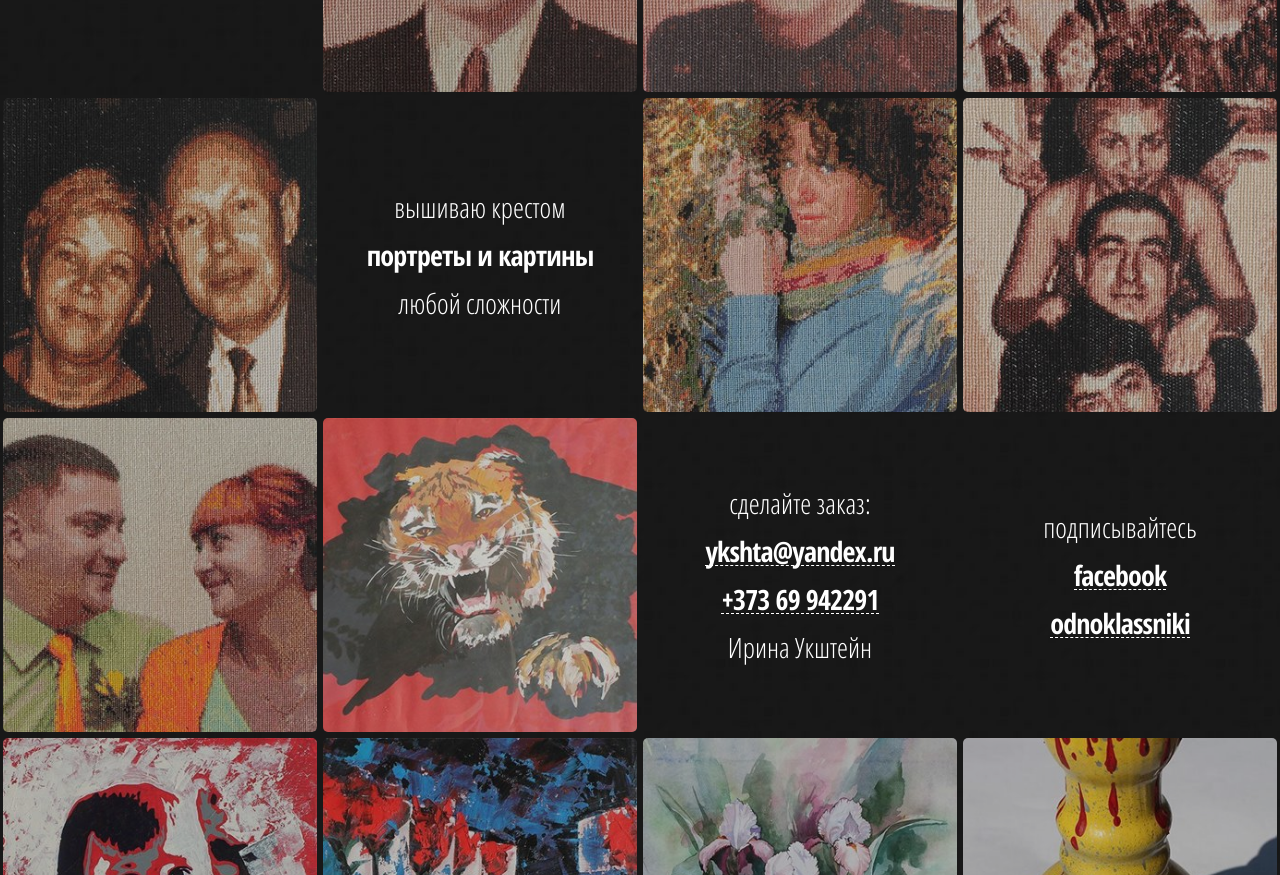
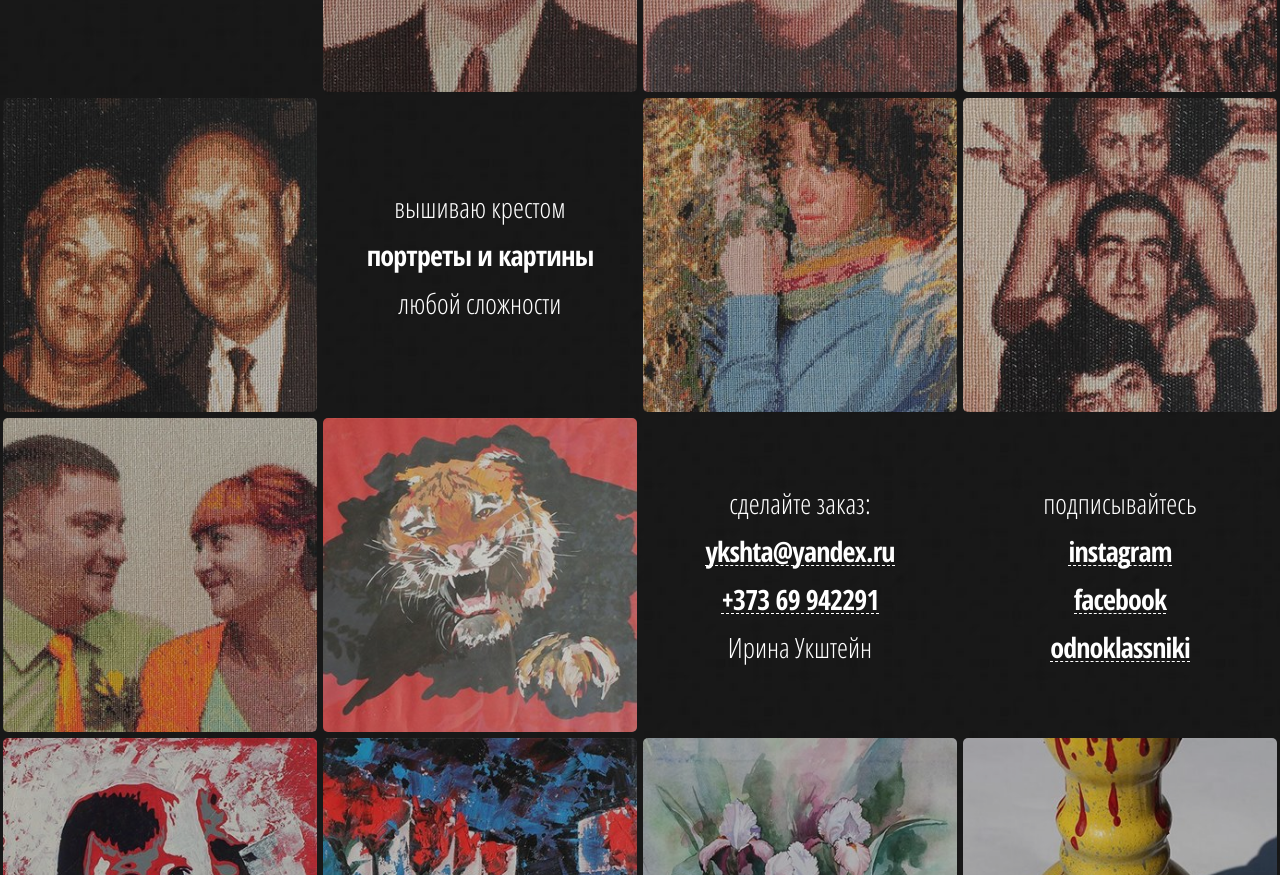
Before and after one commit to yksht/ykshta.ml, a plain HTML site: page index.html in a window 1280 px wide. Shown: the part 225-1100 px from the top of the page. Drawn offline with nearby package versions, Linux system fonts and the light colour scheme.

Commit message:
Adding link to instagram

```diff
--- a/index.html
+++ b/index.html
@@ -336,9 +336,11 @@
 
                     <span class="thin">подписывайтесь</span><br>
 
-                    <a class="grid__item-textlink thik" href="https://www.facebook.com/irka.ukshtein" target="_blank">facebook</a><br>
+                    <a class="grid__item-textlink thik" href="https://www.instagram.com/ykshta/" target="_blank">instagram</a><br>
 
-                    <a class="grid__item-textlink thik" href="http://ok.ru/ykshta" target="_blank">odnoklassniki</a>
+		    <a class="grid__item-textlink thik" href="https://www.facebook.com/irka.ukshtein" target="_blank">facebook</a><br>
+
+                    <a class="grid__item-textlink thik" href="https://ok.ru/ykshta" target="_blank">odnoklassniki</a>
 
                 </div>
 
```
